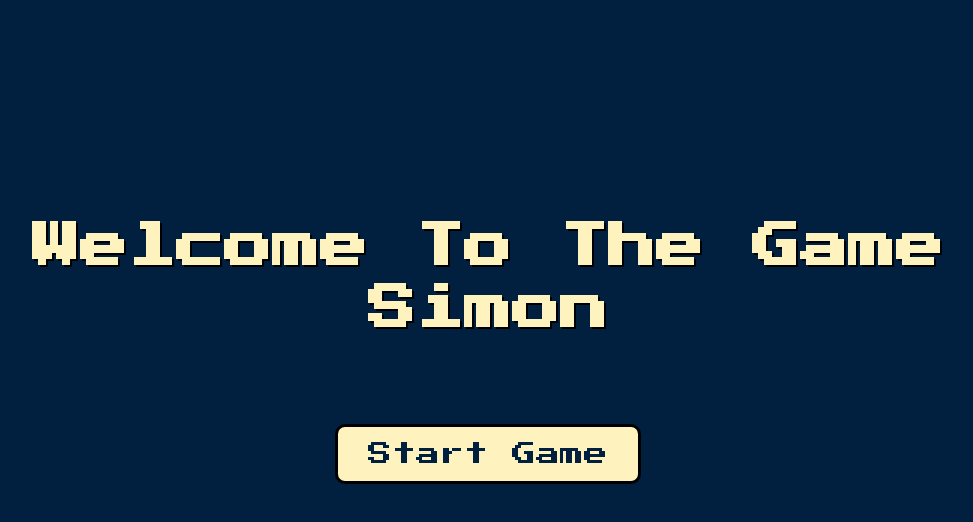
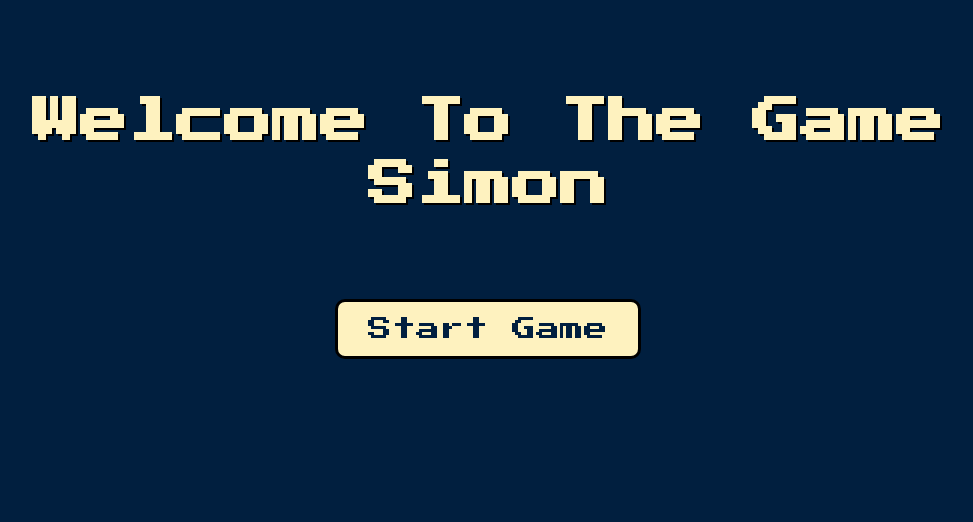
Before and after one commit to prayagjasani/updated_game, a plain HTML site: page index.html in a window 1280 px wide. Shown: the whole page, without its empty margins (152-1125 px from the left). Drawn offline with nearby package versions, Linux system fonts and the light colour scheme.

Commit message:
Add files via upload

```diff
--- a/styles.css
+++ b/styles.css
@@ -3,21 +3,22 @@ body {
     display: flex;
     flex-direction: column;
     align-items: center;
-    min-height: 80vh;
-    justify-content: center;
+    min-height: 100vh;
+    justify-content: flex-start;
     background-color: #011F3F;
     touch-action: manipulation;
     -webkit-touch-callout: none;
     user-select: none;
     padding: env(safe-area-inset-top) env(safe-area-inset-right) env(safe-area-inset-bottom) env(safe-area-inset-left);
     overflow: hidden;
+    padding-top: 20px;
     /* Prevent body scrolling */
 }
 
 #level-title {
     font-family: 'Press Start 2P', cursive;
     font-size: 1.5rem;
-    margin: 3% auto;
+    margin: 20px auto;
     line-height: 1.3;
     color: #FEF2BF;
     text-shadow: 2px 2px 0 #000000;
```
